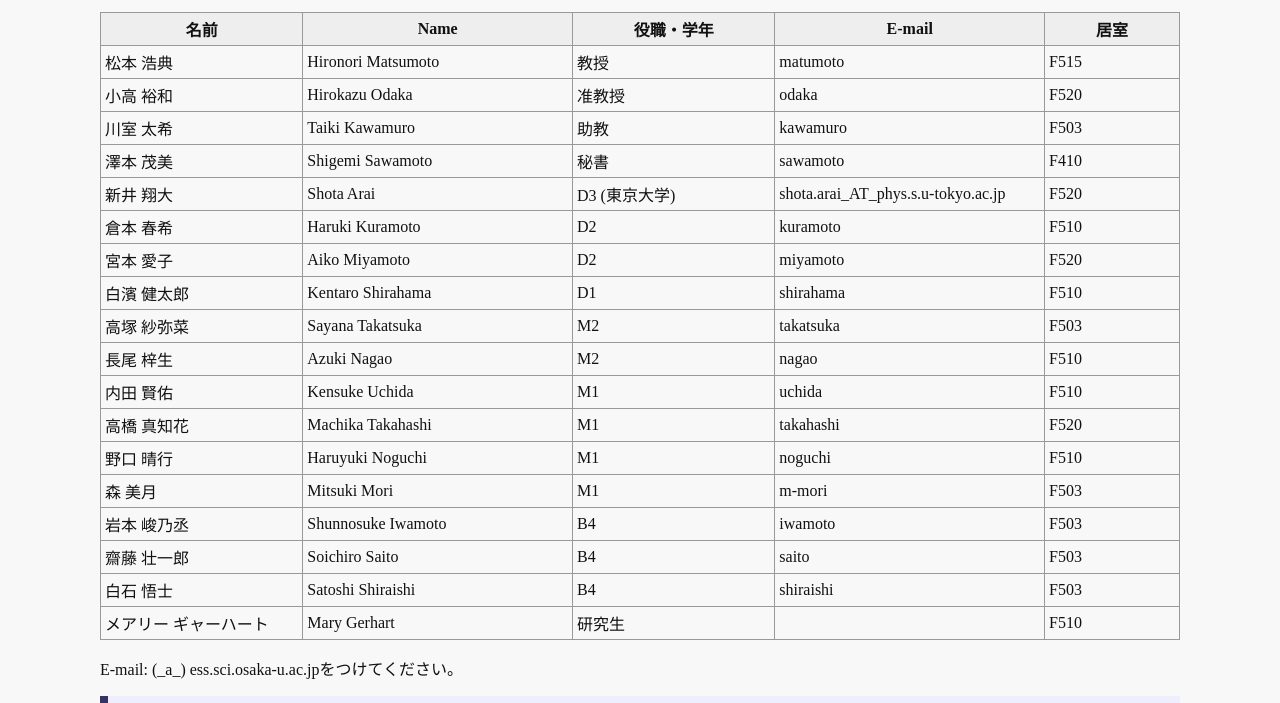
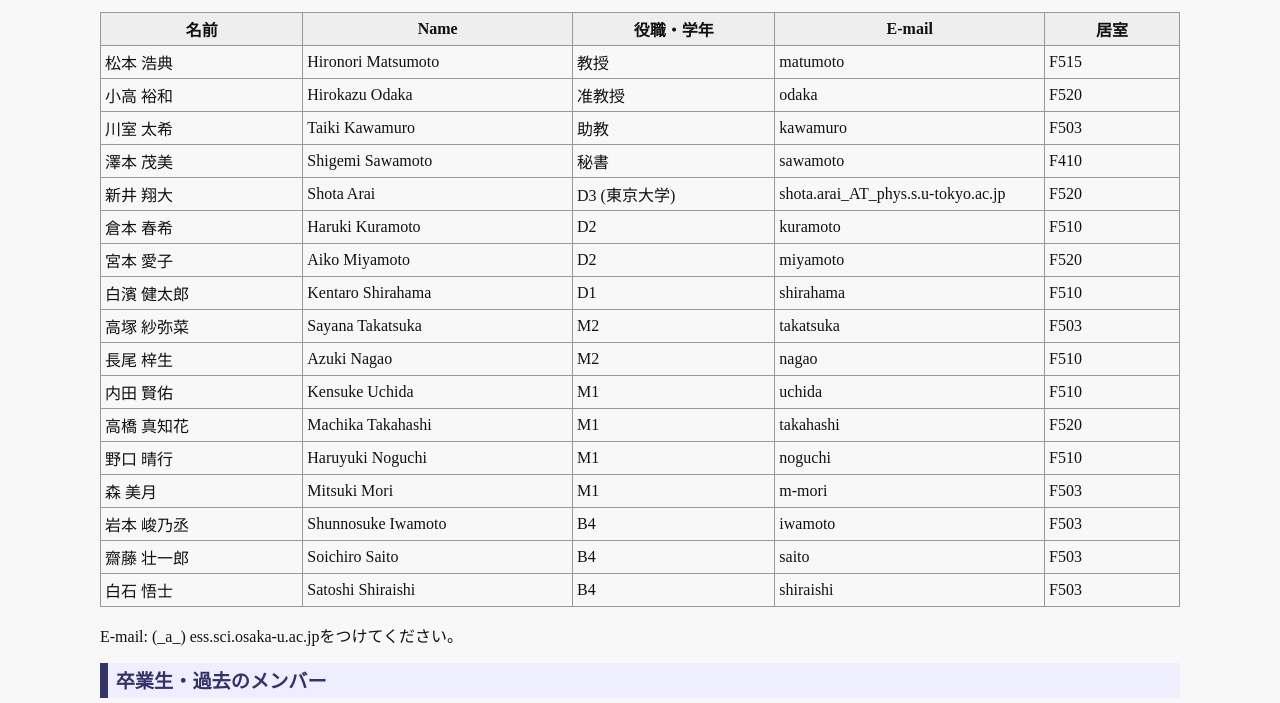
Before and after one commit to uosaka-xray-astronomy/uosaka-xray-astronomy.github.io, a plain HTML site: page people.html in a window 1280 px wide. Shown: the part 176-879 px from the top of the page. Drawn offline with Linux system fonts and the light colour scheme.

Commit message:
Update people

```diff
--- a/people.html
+++ b/people.html
@@ -161,13 +161,6 @@
               <td>shiraishi</td>
               <td>F503</td>
             </tr>
-            <tr>
-              <td>メアリー ギャーハート</td>
-              <td>Mary Gerhart</td>
-              <td>研究生</td>
-              <td></td>
-              <td>F510</td>
-            </tr>
           </tbody>
         </table>
         <p>E-mail: (_a_) ess.sci.osaka-u.ac.jpをつけてください。</p>
@@ -176,6 +169,7 @@
         <h2>卒業生・過去のメンバー</h2>
         <ul>
           <li>袴田 知宏 (Tomohiro Hakamata, 2020.04-2026.06, 2026年博士; 2026.07よりJAXA宇宙研</li>
+          <li>メアリー ギャーハート (Mary Gerhart, 2026.01-2026.06, 研究生</li>
           <li>田中 雅士 (Masashi Tanaka, 2025.04-2026.03, 研究員)</li>
           <li>都丸 亮太 (Ryota Tomaru, 2024.04-2026.03, 学振 PD; 2026.04より呉高専講師)</li>
           <li>河村 穂登 (Hodaka Kawamura, 2023.04-2026.03, 2025年度修士)</li>
```
